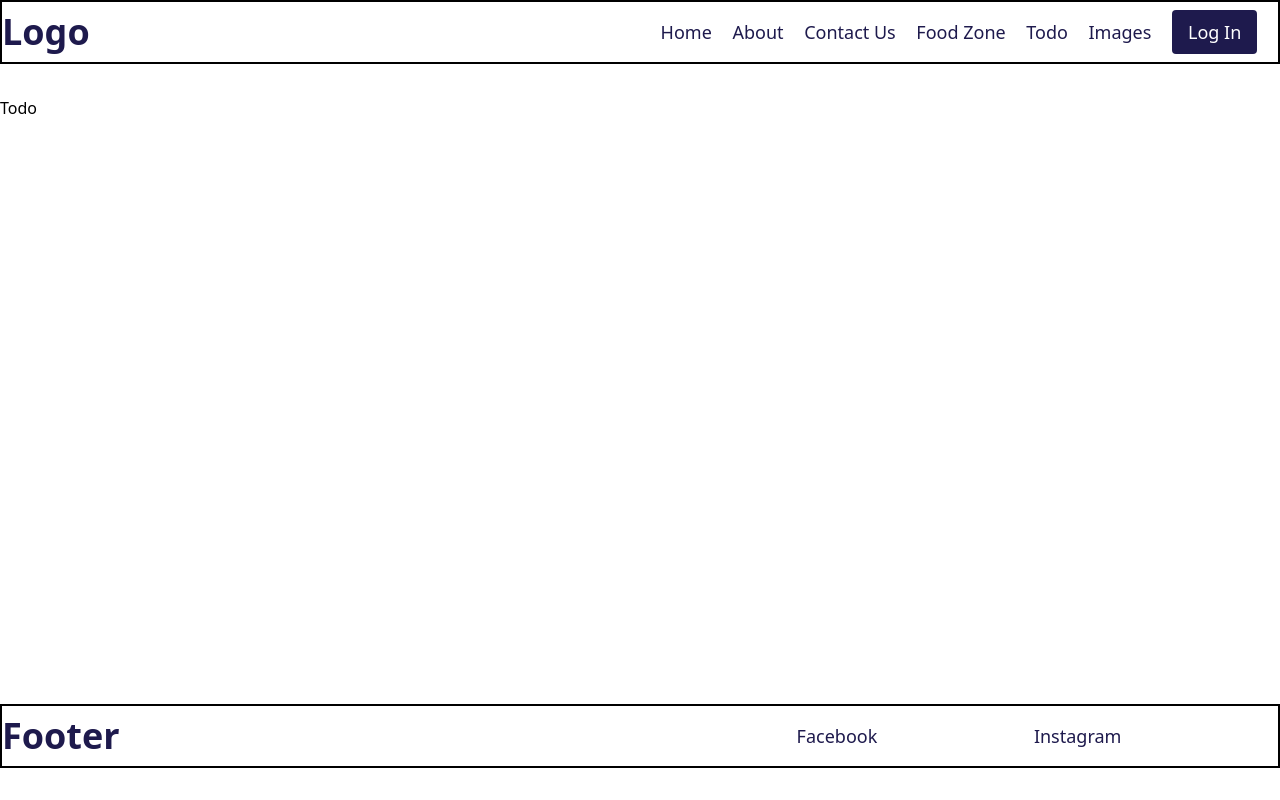
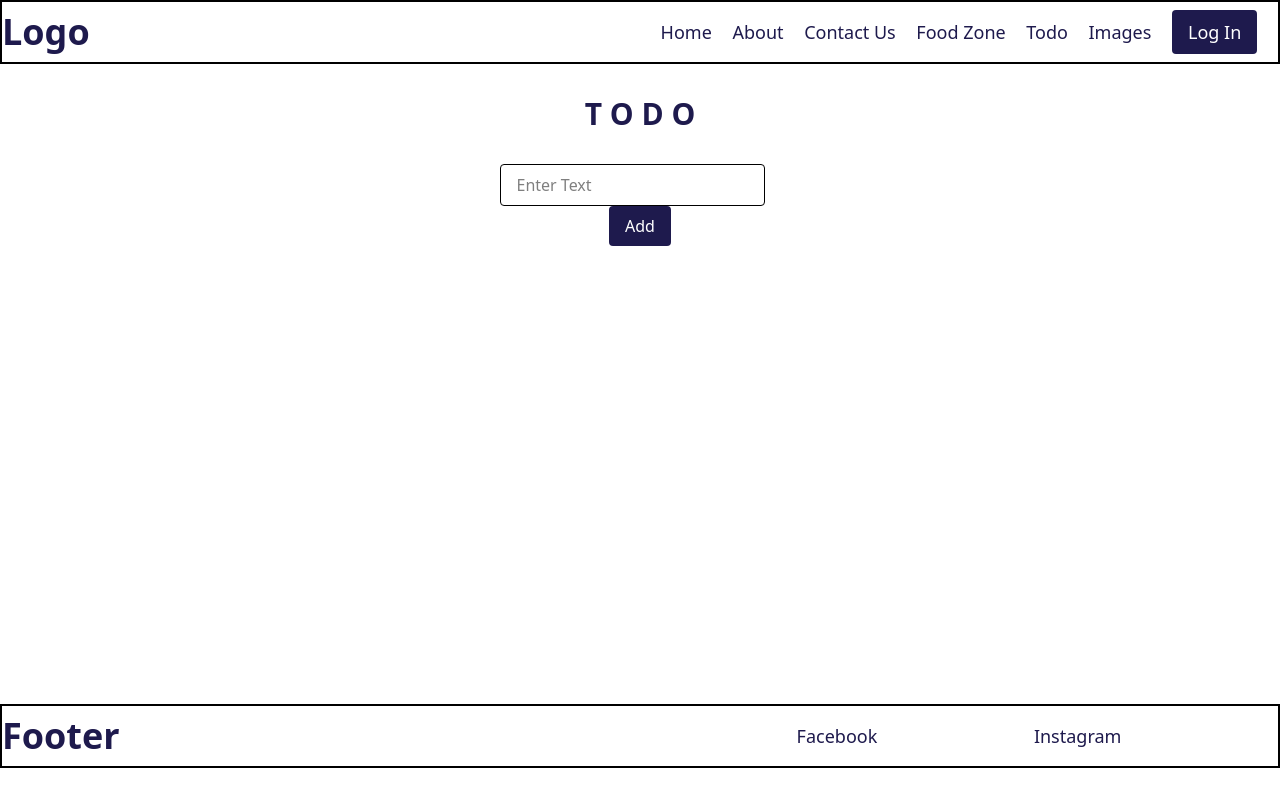
Before and after one commit to komaldhillon08/react-new-project, a React (Vite) app: page /todo in a window 1280 px wide. Built offline with nearby package versions, Linux system fonts and the light colour scheme.

Commit message:
add the code and show the error

```diff
--- a/src/App.jsx
+++ b/src/App.jsx
@@ -1,3 +1,6 @@
+
+
+
 import Home from "./pages/Home.jsx";
 import About from "./pages/About.jsx";
 import MainLayOut from "./components/MainLayOut.jsx";
--- a/src/pages/Todo.jsx
+++ b/src/pages/Todo.jsx
@@ -1,7 +1,110 @@
+import { useState } from "react";
+import Button from "../components/Button";
+
 export default function Todo() {
+  const [todos, setTodos] = useState([]);
+  const [inputValue, setInputValue] = useState("");
+
+  function handleAddTodo() {
+    if (inputValue.trim() === "") return;
+
+    const newTodo = {
+      id: Date.now(),
+      text: inputValue,
+    };
+
+    setTodos([...todos, newTodo]);
+    setInputValue("");
+  }
+
+  function handleRemoveTodo(id) {
+    setTodos(todos.filter((todo) => todo.id !== id));
+  }
+
+  return (
+    <section>
+      <h2 className="text-3xl font-bold text-indigo-950 mb-8 text-center">
+        T O D O
+      </h2>
+
+      <div className="text-center w-1/4 m-auto">
+        <input
+          className="border px-4 py-2 mr-4 rounded"
+          type="text"
+          placeholder="Enter Text"
+          value={inputValue}
+          onChange={(e) => setInputValue(e.target.value)}
+        />
+        <Button onClick={handleAddTodo}>Add</Button>
+
+        <ul className=" mt-4">
+          {todos.map((todo) => (
+            <li
+              key={todo.id}
+              className="flex justify-between items-center px-3 py-2 border"
+            >
+              {todo.text}
+              <span
+                className="cursor-pointer text-red-500 font-bold"
+                onClick={() => handleRemoveTodo(todo.id)}
+              >
+                X
+              </span>
+            </li>
+          ))}
+        </ul>
+      </div>
+    </section>
+  );
+}
+
+/* import { useState } from "react";
+import Button from "../components/Button";
+
+export default function Todo() {
+    const [todos , setTodos] =useState([])
+    const [inputvalue , setInputvalue] =useState("")
+
+    function handleAddTodo() {
+        if (inputvalue.trim() === "") return
+
+        const newTodo = {
+            id : Date.now(),
+            text : inputvalue
+        }
+        console.log("komal");
+
+
+        setTodos([...todos , newTodo])
+        setInputvalue("")
+    }
+
+
     return (
         <>
-            <h2>Todo</h2>
+            <section>
+                <h2 className="text-3xl font-bold text-indigo-950 mb-8 text-center">
+                    T O D O
+               </h2>
+                <div className="text-center w-1/4 m-auto ">
+                    <input  className="border-1 px-4 py-2 mr-8 rounded"
+                        type="text"
+                        placeholder="Enter Text"
+                          value={inputvalue}
+                         onChange={(e) => setInputvalue(e.target.value)}
+                    />
+                    <Button onClick={handleAddTodo}>Add</Button>
+
+                    <ul className="border-1 flex justify-between px-3 mt-3 ">
+                        {todos.map((items) => (
+                            <li lassName=" items-center px-3 py-2 border-b ">{items.text}
+
+                        <p className="cursor-pointer text-red-500 font-bold">X</p>
+                        </li>
+                        ))}
+                    </ul>
+                </div>
+            </section>
         </>
     )
-}
+} */
```
